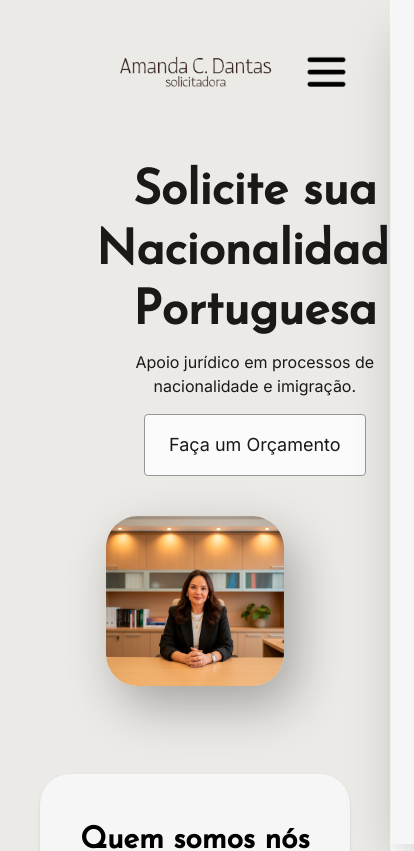
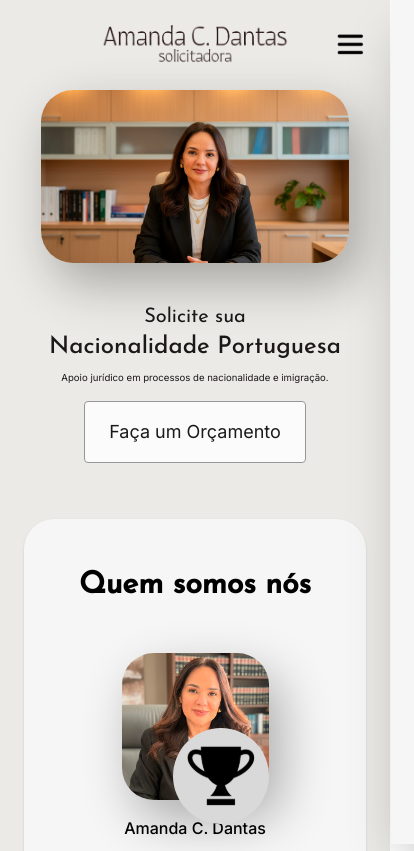
Before and after one commit to mateusabreucn/nacionalidade-portuguesa, a Next.js app: page / in a window 390 px wide. Shown: the top 851 px of the page, 414 px wide, since content can reach past the window. Built offline with nearby package versions, Linux system fonts and the light colour scheme.

Commit message:
feat: intro e header mobile

```diff
--- a/app/Footer.tsx
+++ b/app/Footer.tsx
@@ -7,7 +7,7 @@ export default function Footer() {
       mt-16 lg:mt-20 xl:mt-24
       mb-4 lg:mb-8 xl:mb-12
       flex justify-center items-center
-      gap-x-14 lg:gap-x-36 xl:gap-x-48 2xl:gap-x-64
+      gap-x-6 lg:gap-x-36 xl:gap-x-48 2xl:gap-x-64
     "
     >
       <InfoFooter icon="/Icons/Footer/Loc.svg" altText="Ícone de Localização">
--- a/app/Header.tsx
+++ b/app/Header.tsx
@@ -8,10 +8,10 @@ export default function Header() {
   const [isMenuOpen, setIsMenuOpen] = useState(false);
 
   return (
-    <header className="h-fit flex justify-between items-center py-4 relative">
+    <header className="h-fit flex justify-between items-center py-0 md:py-4 relative">
       <a
         href="#"
-        className="w-[50%] lg:w-[22%] h-auto mx-auto lg:mx-0 hover:scale-105 duration-300"
+        className="w-[55%] md:w-[50%] lg:w-[22%] h-auto mx-auto lg:mx-0 hover:scale-105 duration-300"
       >
         <Image src="/logo.png" alt="Logo" width={400} height={90} />
       </a>
@@ -42,7 +42,7 @@ export default function Header() {
       {/* Mobile Hamburger Button */}
       <button
         onClick={() => setIsMenuOpen(!isMenuOpen)}
-        className="lg:hidden absolute right-0 flex flex-col gap-1.5 w-12 h-12 justify-center items-center z-50"
+        className="lg:hidden absolute right-0 flex flex-col gap-1.5 w-8 h-8 md:w-12 md:h-12 justify-center items-center z-50"
         aria-label="Menu"
       >
         <Image src="/Icons/Header/Menu.svg" alt="Menu" fill />
--- a/app/Intro.tsx
+++ b/app/Intro.tsx
@@ -2,14 +2,16 @@ import Image from "next/image";
 
 export default function Intro() {
   return (
-    <div className="my-14 mx-14 xl:mx-16 2xl:mx-20 flex flex-col lg:flex-row justify-between items-center gap-x-6 xl:gap-x-8 gap-y-10 xl:gap-y-16">
+    <div className="my-6 mx-0 xl:mx-16 2xl:mx-20 flex flex-col-reverse lg:flex-row justify-between items-center gap-x-6 xl:gap-x-8 gap-y-10 xl:gap-y-16">
       <div className="flex flex-col text-font-main mx-auto text-center lg:text-left">
-        <div className="font-josefin font-bold text-5xl lg:text-[2rem] xl:text-[2.8rem] 2xl:text-5xl leading-tight">
-          <h1>Solicite sua</h1>
-          <h1>Nacionalidade Portuguesa</h1>
+        <div className="font-josefin leading-tight">
+          <h2 className="font-normal text-xl lg:text-3xl">Solicite sua</h2>
+          <h1 className="font-medium text-2xl lg:text-[2rem] xl:text-[2.8rem] 2xl:text-5xl">
+            Nacionalidade Portuguesa
+          </h1>
         </div>
 
-        <p className="text-base xl:text-lg 2xl:text-xl mt-2">
+        <p className="text-[0.6rem] xl:text-lg 2xl:text-xl mt-2">
           Apoio jurídico em processos de nacionalidade e imigração.
         </p>
 
@@ -27,7 +29,7 @@ export default function Intro() {
         </button>
       </div>
 
-      <div className="relative w-full aspect-21/20 shrink-0 max-w-[90%] lg:max-w-[42%] xl:max-w-[44%] 2xl:max-w-[45%]">
+      <div className="relative w-full aspect-video lg:aspect-21/20 shrink-0 max-w-[90%] lg:max-w-[42%] xl:max-w-[44%] 2xl:max-w-[45%]">
         <Image
           src="/Intro - Amanda.png"
           alt="Imagem de Amanda Dantas"
--- a/app/layout.tsx
+++ b/app/layout.tsx
@@ -9,7 +9,7 @@ const inter = Inter({
 
 const josefin = Josefin_Sans({
   subsets: ["latin"],
-  weight: "400",
+  weight: ["400", "500"],
   variable: "--font-josefin",
 });
 
--- a/app/page.tsx
+++ b/app/page.tsx
@@ -6,7 +6,7 @@ import Servicos from "./Servicos";
 
 export default function Home() {
   return (
-    <div className="flex flex-col p-10 min-h-screen max-w-screen-2xl mx-auto bg-background">
+    <div className="flex flex-col p-6 md:p-10 min-h-screen max-w-screen-2xl mx-auto bg-background">
       {/* <div className="flex flex-col p-10 min-h-screen max-w-screen-2xl mx-auto bg-background bg-blue-200 sm:bg-amber-200 md:bg-red-200 lg:bg-green-200 xl:bg-fuchsia-200 2xl:bg-orange-200"> */}
       <Header />
       <section id="home">
```
